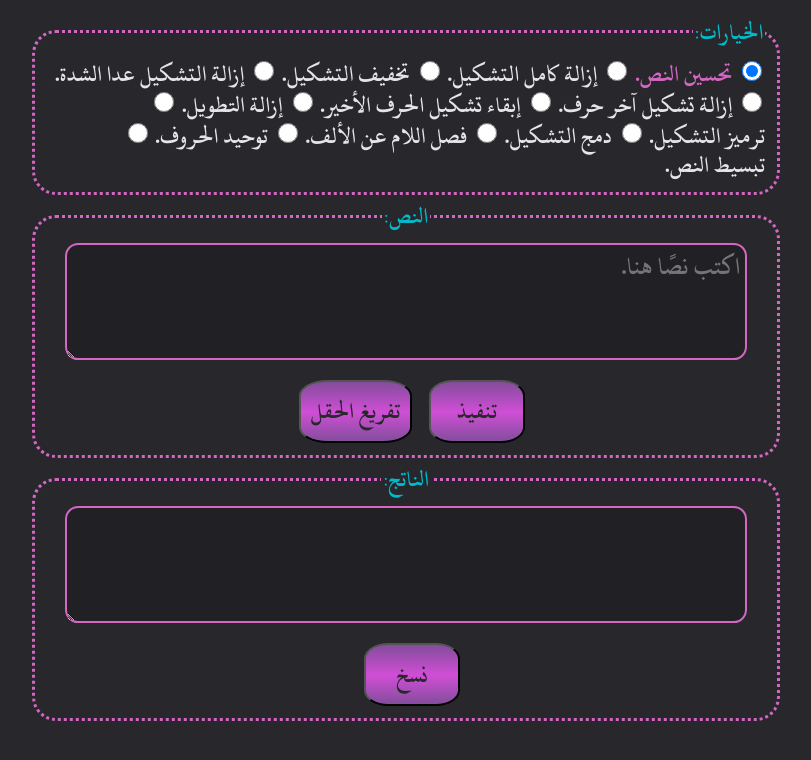
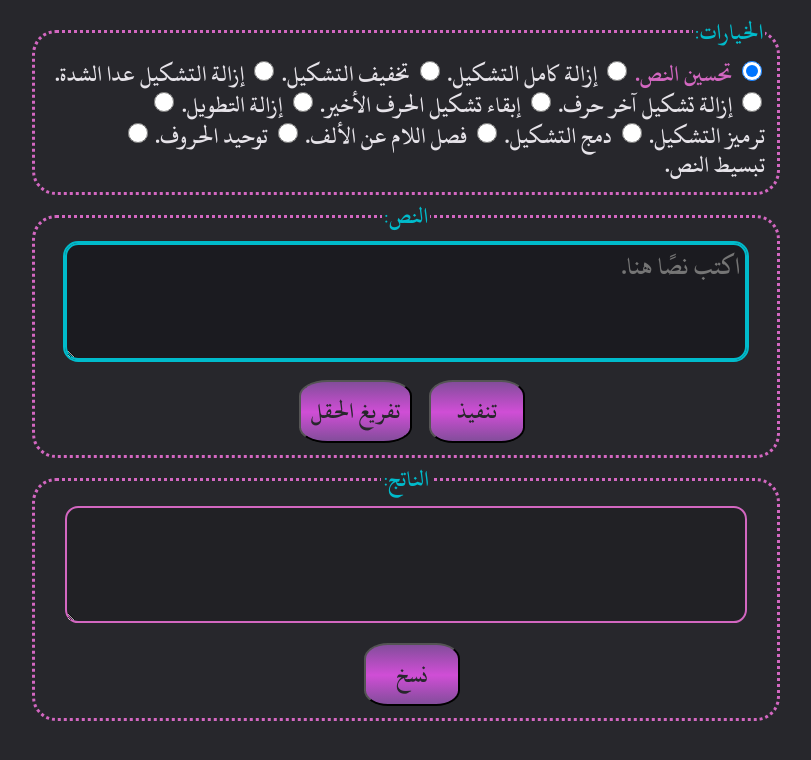
Before and after one commit to HaniAmmar/JSArabicLib, a website: page index.html in a window 1280 px wide. Both pictures are taken after a click on the button "تفريغ الحقل". Shown: the whole page, without its empty margins (234-1045 px from the left). Drawn offline with Linux system fonts and the light colour scheme.

Commit message:
Focus on inputText after clearing text.

```diff
--- a/index.html
+++ b/index.html
@@ -106,6 +106,7 @@
 
             document.getElementById("clearInputText").addEventListener("click", function () {
                 clearText(inputText);
+                inputText.focus();
             });
 
             document.getElementById("copyResultText").addEventListener("click", function () {
```
